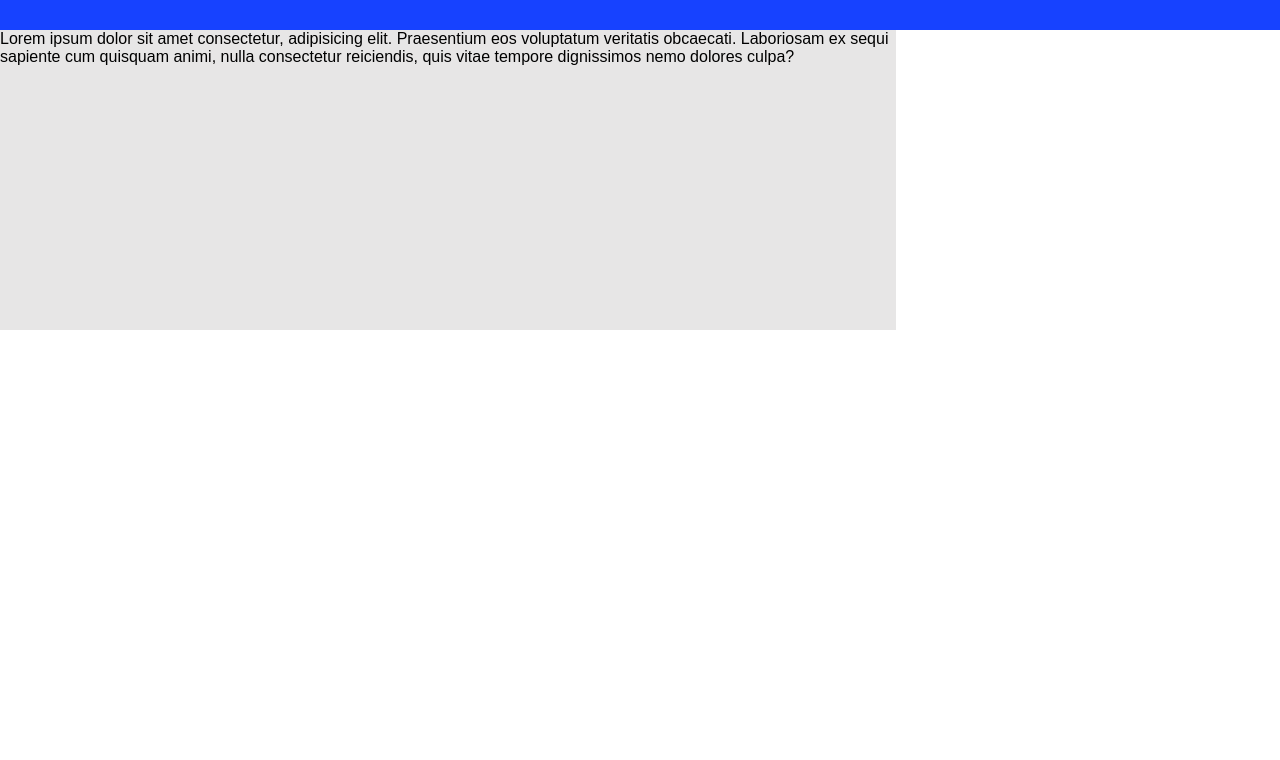
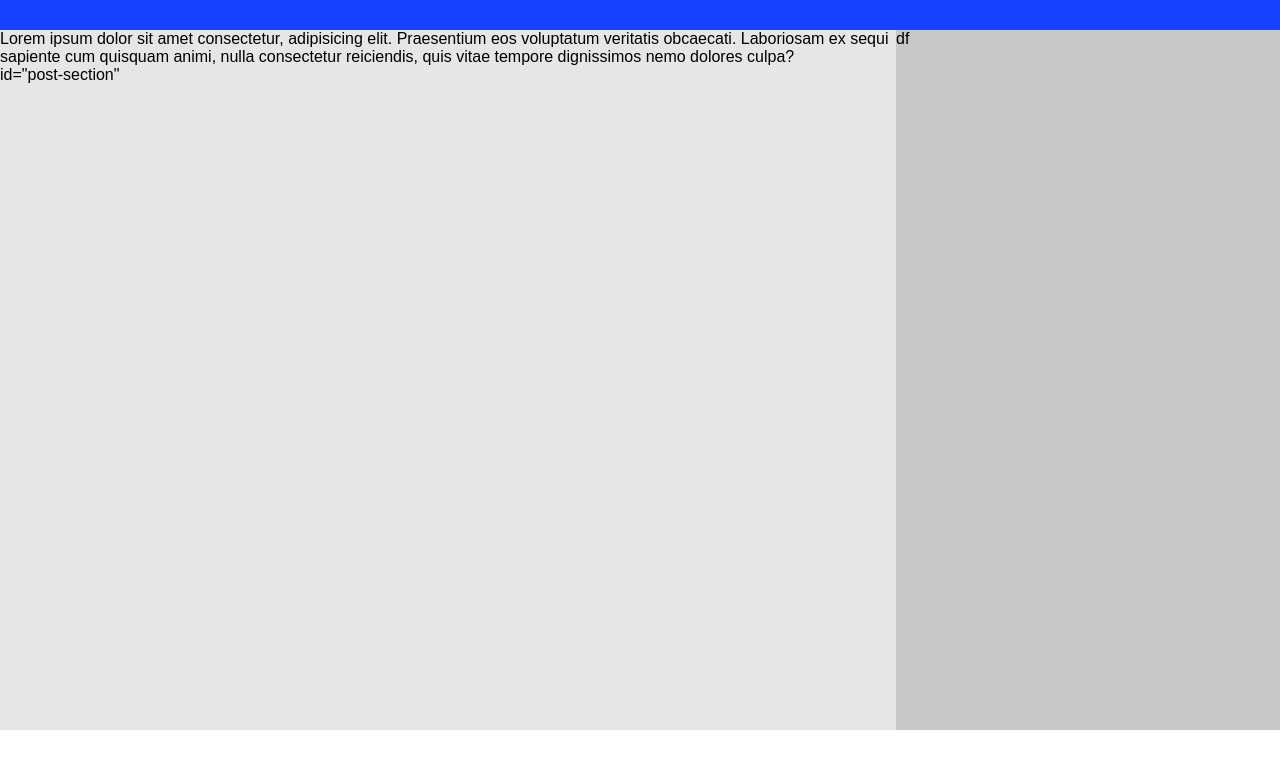
Before and after one commit to harshJsDev/ominifood-responsiveWeb, a plain HTML site: page index.html in a window 1280 px wide. Shown: the part 40-800 px from the top of the page. Drawn offline with Linux system fonts and the light colour scheme.

Commit message:
add sideBar
add sideBar

```diff
--- a/index.html
+++ b/index.html
@@ -1,10 +1,10 @@
 <!DOCTYPE html>
 <html lang="en">
   <head>
-    <meta charset="UTF-8">
-    <meta name="viewport" content="width=p, initial-scale=1.0">
-    <meta http-equiv="X-UA-Compatible" content="ie=edge">
-    <link rel="stylesheet" href="style/main.css">
+    <meta charset="UTF-8" />
+    <meta name="viewport" content="width=p, initial-scale=1.0" />
+    <meta http-equiv="X-UA-Compatible" content="ie=edge" />
+    <link rel="stylesheet" href="style/main.css" />
     <title>Document</title>
   </head>
   <body>
@@ -20,10 +20,18 @@
       </div>
     </div>
     <div id="main-container">
+      <div id="post-section">
         <p>
-            Lorem ipsum dolor sit amet consectetur, adipisicing elit. Praesentium eos voluptatum veritatis obcaecati. Laboriosam ex sequi sapiente cum quisquam animi, nulla consectetur reiciendis, quis vitae tempore dignissimos nemo dolores culpa?
+          Lorem ipsum dolor sit amet consectetur, adipisicing elit. Praesentium
+          eos voluptatum veritatis obcaecati. Laboriosam ex sequi sapiente cum
+          quisquam animi, nulla consectetur reiciendis, quis vitae tempore
+          dignissimos nemo dolores culpa?
         </p>
+        id="post-section"
       </div>
-
+      <div id="side-bar">
+        df
+      </div>
+    </div>
   </body>
 </html>
--- a/style/main.css
+++ b/style/main.css
@@ -1,46 +1,55 @@
-body{
+body {
   margin: 0px;
   padding: 0px;
   background: #ffffff;
   color: #000000;
   font-family: sans-serif;
 }
-h1{
+h1 {
   color: #ffffff;
   margin: 0px;
 }
-.header{
+.header {
   background-color: rgb(23, 66, 255);
   color: rgb(238, 238, 238);
   width: 100%;
-    height:70px;
+  height: 70px;
 }
-#logo-container{
+#logo-container {
   width: 20%;
   float: left;
   height: 100%;
   text-align: center;
 }
-#right-header{
+#right-header {
   width: 20%;
   float: right;
   height: 100%;
   text-align: center;
 }
-#main-Header{
+#main-Header {
   width: 60%;
   float: left;
   text-align: center;
   height: 100%;
 }
-
-#main-container{
+#main-container {
+  width: 100%;
+}
+#post-section {
   width: 70%;
   background: #e7e6e6;
   margin: 0px;
   padding: 0px;
-    height: 300px;
+  height: 700px;
+  float: left;
 }
-p{
+p {
   margin: 0px;
 }
+#side-bar {
+  width: 30%;
+  height: 700px;
+  background-color: #c7c7c7;
+  float: left;
+}
```
Lines whose indentation alone changed are shown as unchanged.
